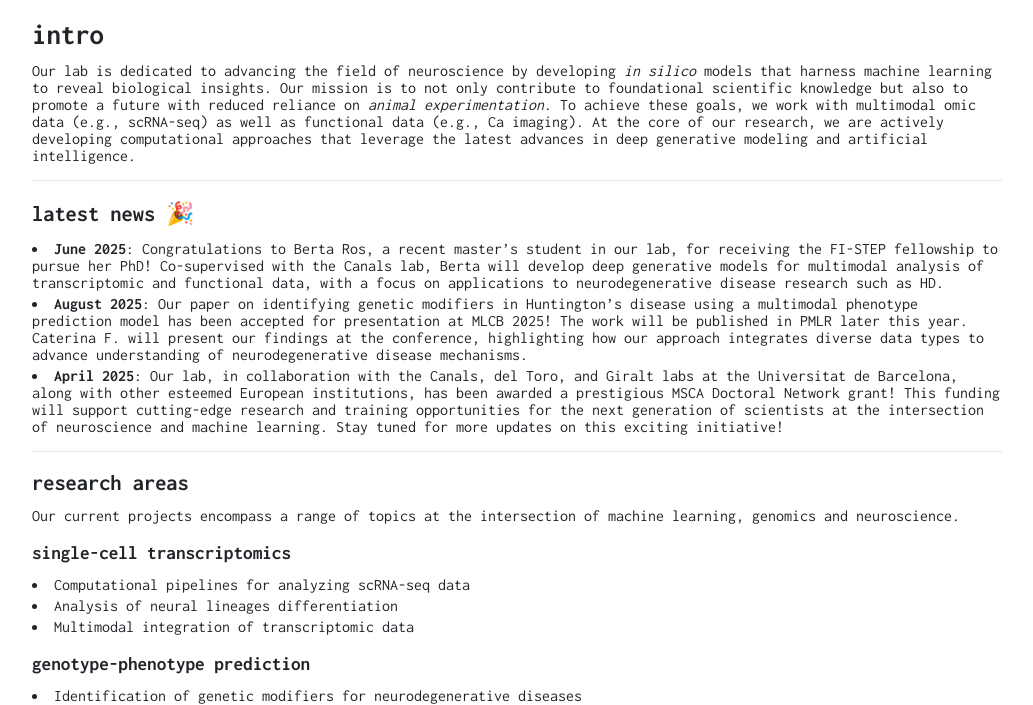
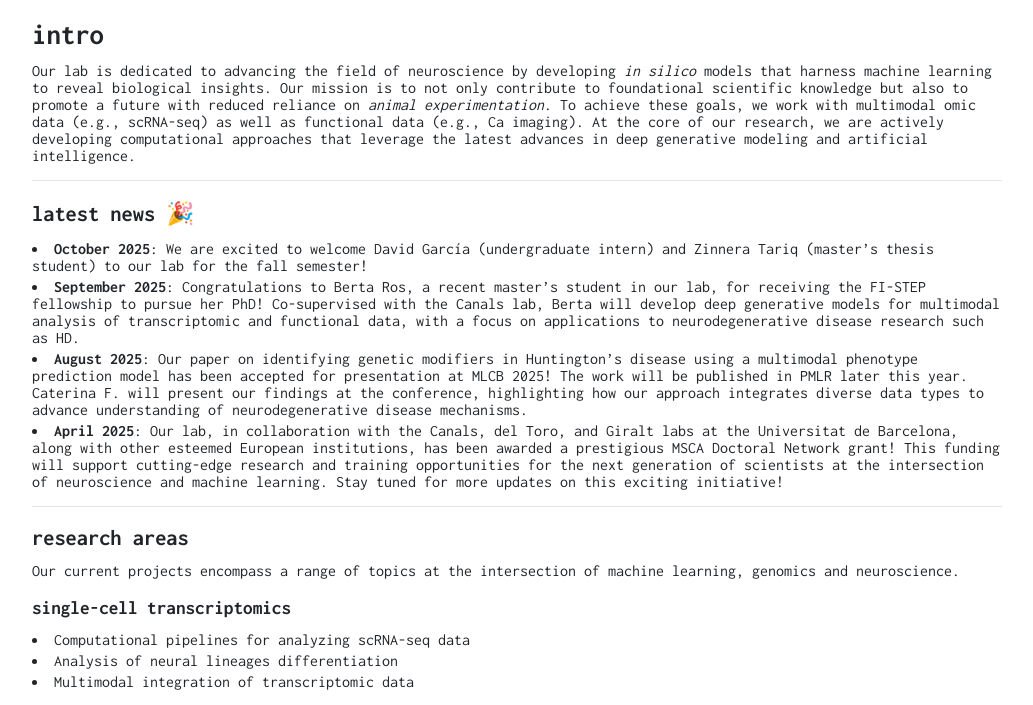
Before and after one commit to jordiabante/jordiabante.github.io, a plain HTML site: page home/index.html in a window 1280 px wide. Shown: the part 108-813 px from the top of the page, without its empty margins (123-1156 px from the left). Drawn offline with nearby package versions, Linux system fonts and the light colour scheme.

Commit message:
Noves incorporacions

```diff
--- a/home/index.html
+++ b/home/index.html
@@ -85,7 +85,8 @@ if (!doNotTrack) {
 <hr>
 <h3 id="latest-news-">latest news 🎉</h3>
 <ul>
-<li><strong>June 2025</strong>: Congratulations to Berta Ros, a recent master&rsquo;s student in our lab, for receiving the FI-STEP fellowship to pursue her PhD! Co-supervised with the Canals lab, Berta will develop deep generative models for multimodal analysis of transcriptomic and functional data, with a focus on applications to neurodegenerative disease research such as HD.</li>
+<li><strong>October 2025</strong>: We are excited to welcome David García (undergraduate intern) and Zinnera Tariq (master&rsquo;s thesis student) to our lab for the fall semester!</li>
+<li><strong>September 2025</strong>: Congratulations to Berta Ros, a recent master&rsquo;s student in our lab, for receiving the FI-STEP fellowship to pursue her PhD! Co-supervised with the Canals lab, Berta will develop deep generative models for multimodal analysis of transcriptomic and functional data, with a focus on applications to neurodegenerative disease research such as HD.</li>
 <li><strong>August 2025</strong>: Our paper on identifying genetic modifiers in Huntington&rsquo;s disease using a multimodal phenotype prediction model has been accepted for presentation at MLCB 2025! The work will be published in PMLR later this year. Caterina F. will present our findings at the conference, highlighting how our approach integrates diverse data types to advance understanding of neurodegenerative disease mechanisms.</li>
 <li><strong>April 2025</strong>: Our lab, in collaboration with the Canals, del Toro, and Giralt labs at the Universitat de Barcelona, along with other esteemed European institutions, has been awarded a prestigious MSCA Doctoral Network grant! This funding will support cutting-edge research and training opportunities for the next generation of scientists at the intersection of neuroscience and machine learning. Stay tuned for more updates on this exciting initiative!</li>
 </ul>
```
Also changed, not shown: index.html (+2 -1 lines), people/index.html (+2 -2 lines), team/david_garcia.jpeg (added), 1 other file.
